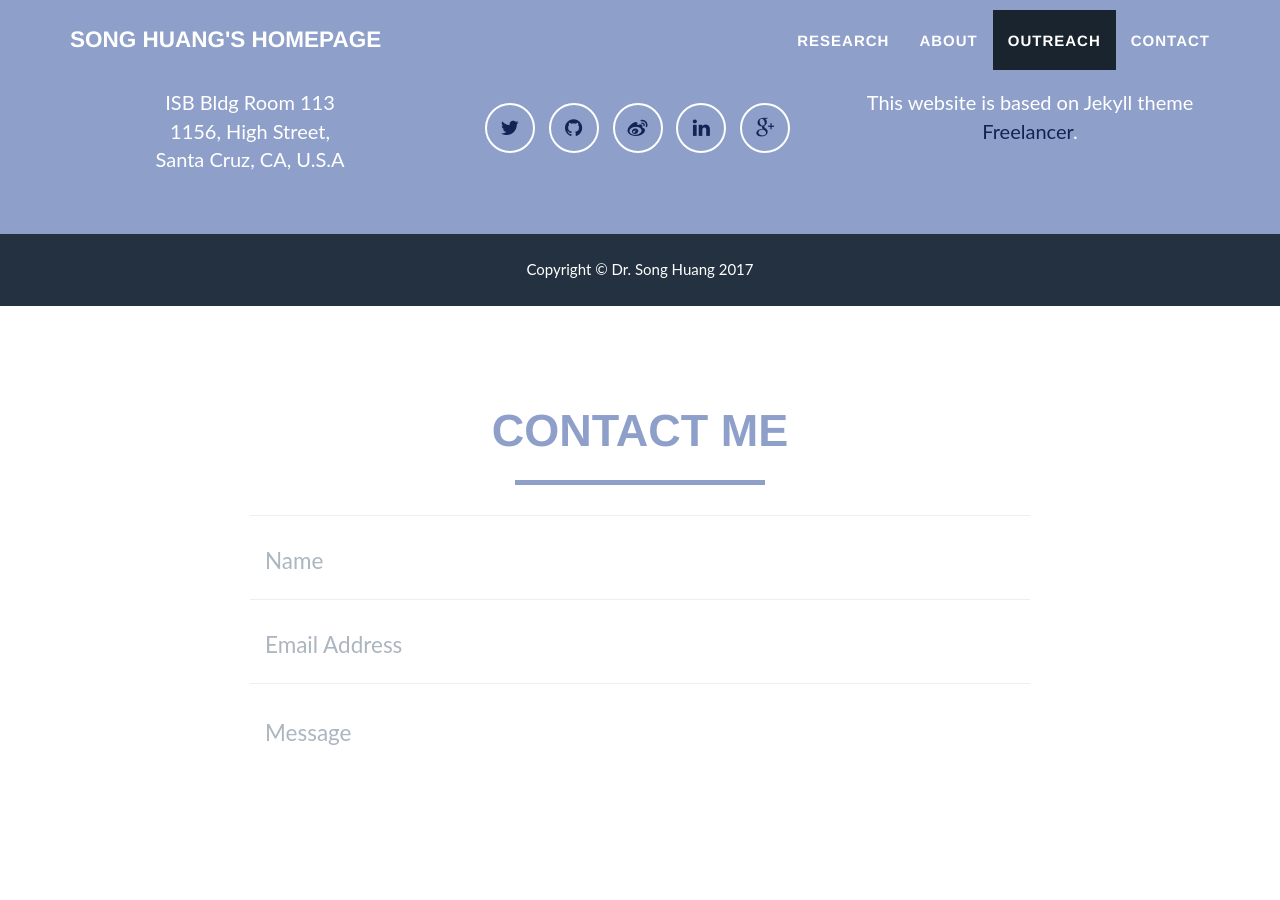
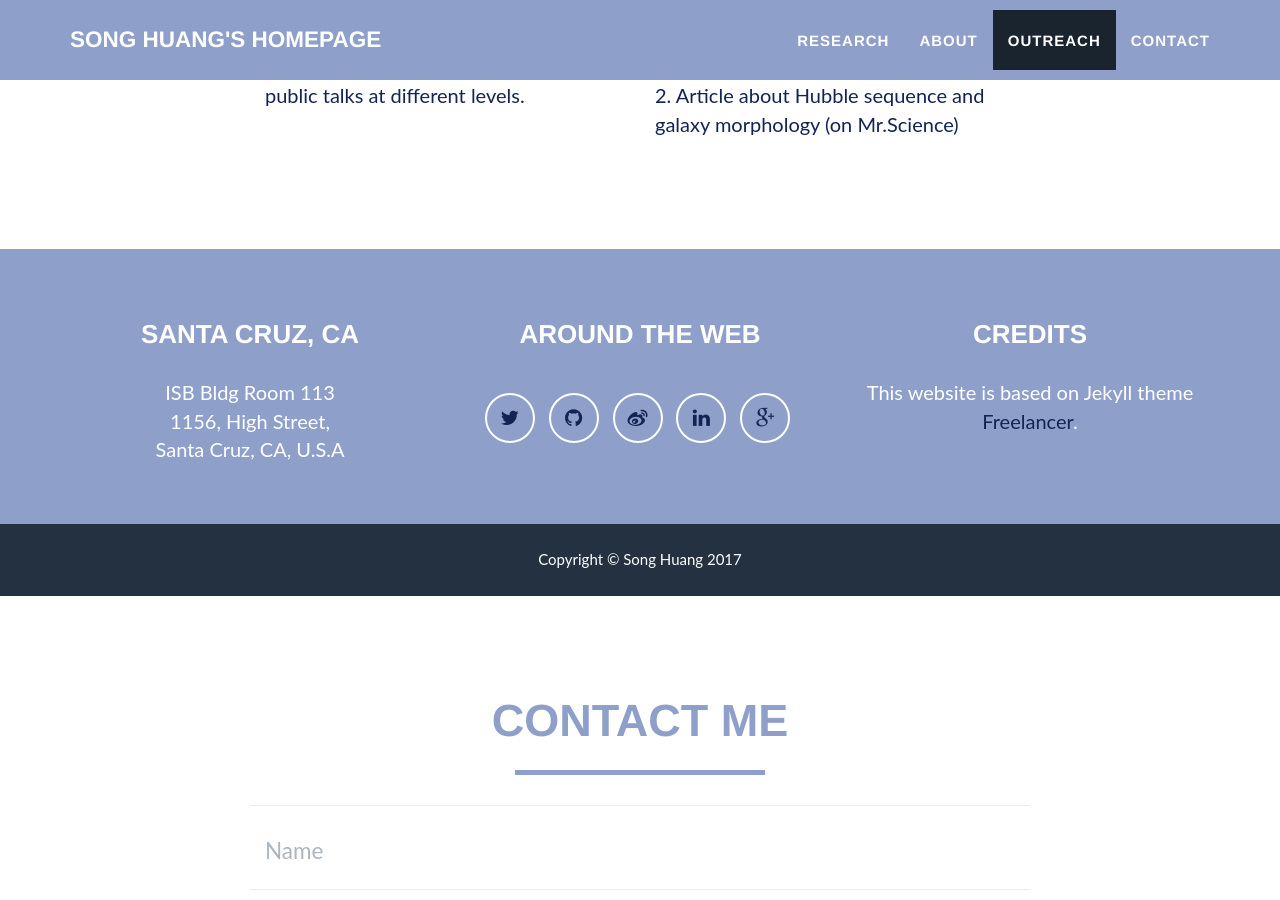
Before and after one commit to dr-guangtou/dr-guangtou.github.io, a Jekyll site: the page built from index.html, in a window 1280 px wide and 900 px high, scrolled down 2449 px. Built offline with Jekyll 4.4.1, drawn with Linux system fonts in a browser that asks for light colours; a file with an impossible date is left out.

```diff
--- a/_config.yml
+++ b/_config.yml
@@ -19,7 +19,7 @@ color:
 
 # Footer settings
 footer:
-  copyright: Dr. Song Huang
+  copyright: Song Huang
   location: Santa Cruz, CA
   social: Around the Web
   credits: Credits
--- a/_includes/modals.html
+++ b/_includes/modals.html
@@ -33,7 +33,8 @@
                                     </strong>
                                 </li>
                             </ul>
-                            <button type="button" class="btn btn-default" data-dismiss="modal"><i class="fa fa-times"></i> Close</button>
+                            <button type="button" class="btn btn-default" data-dismiss="modal"><i class="fa fa-times"></i> Close
+                            </button>
                         </div>
                     </div>
                 </div>
--- a/_posts/2014-07-18-project-1.markdown
+++ b/_posts/2017-07-01-project-1.markdown
@@ -2,7 +2,7 @@
 title: Mapping Stellar Halo of Massive Galaxy using HSC
 layout: default
 modal-id: 1
-date: 2017
+date: 2017-07-01
 img: research_1.png
 alt: image-alt
 project-date: 2017
```
